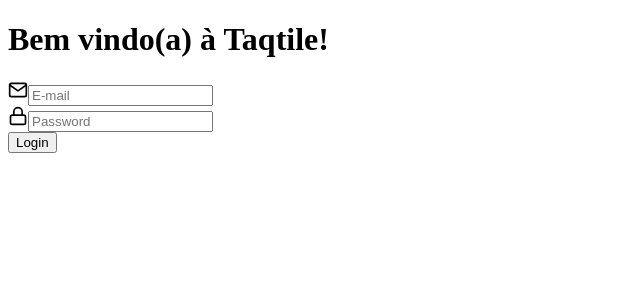
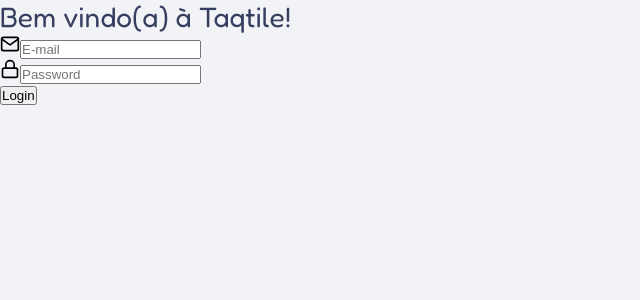
Before and after one commit to indigotech/onboard-nathan-machado, a React (Create React App) app: page /login in a window 1280 px wide. Shown: the top 300 px of the page, without its empty margins (0-640 px from the left). Built offline with nearby package versions, Linux system fonts and the light colour scheme.

Commit message:
Styles setup - Global Styles - Colors and Typography

```diff
--- a/package.json
+++ b/package.json
@@ -26,6 +26,7 @@
     "@types/node": "16.11.26",
     "@types/react": "17.0.39",
     "@types/react-dom": "17.0.13",
+    "@types/styled-components": "5.1.24",
     "@typescript-eslint/eslint-plugin": "5.14.0",
     "@typescript-eslint/parser": "5.14.0",
     "eslint": "8.10.0",
--- a/public/index.html
+++ b/public/index.html
@@ -1,6 +1,9 @@
 <!DOCTYPE html>
 <html lang="en">
   <head>
+    <link rel="preconnect" href="https://fonts.googleapis.com">
+    <link rel="preconnect" href="https://fonts.gstatic.com" crossorigin>
+
     <meta charset="utf-8" />
     <link rel="icon" href="%PUBLIC_URL%/favicon.ico" />
     <meta name="viewport" content="width=device-width, initial-scale=1" />
@@ -9,6 +12,9 @@
       name="description"
       content="Web site created using create-react-app"
     />
+
+    <link href="https://fonts.googleapis.com/css2?family=Fredoka:wght@300;400;600&display=swap" rel="stylesheet">
+
     <link rel="apple-touch-icon" href="%PUBLIC_URL%/logo192.png" />
     <!--
       manifest.json provides metadata used when your web app is installed on a
--- a/src/App.tsx
+++ b/src/App.tsx
@@ -1,9 +1,11 @@
+import { GlobalStyle } from 'app/styles/global';
 import { Outlet } from 'react-router-dom';
 
 function App() {
   return (
     <div className='App'>
       <Outlet />
+      <GlobalStyle />
     </div>
   );
 }
--- /dev/null
+++ b/src/app/styles/colors.ts
@@ -0,0 +1,21 @@
+export enum Color {
+  Black = '#000000',
+  White = '#ffffff',
+
+  Background = '#f1f3f7',
+  BackgroundDark = '#362C28',
+
+  Primary = '#5429cc',
+  Secondary = '#EDFF86',
+  Tertiary = '#FA9F42',
+  Acessory = '#BFCDE0',
+
+  Error = '#e52e4d',
+  Warning = '##e59f2e',
+  Info = '#17a2b8',
+  Success = '#33cc95',
+
+  TextTitle = '#363f5f',
+  TextBody = '#969cb3',
+  TextPlaceholder = '#d0d2d1',
+}
--- /dev/null
+++ b/src/app/styles/global.ts
@@ -0,0 +1,45 @@
+import { createGlobalStyle } from 'styled-components';
+import { Color } from './colors';
+import { FontFamily, FontSize, FontWeight } from './typography';
+
+export const GlobalStyle = createGlobalStyle`
+  * {
+    margin: 0;
+    padding: 0;
+    box-sizing: border-box;
+  }
+
+  body {
+    font-family: ${FontFamily.Primary};
+    font-size: ${FontSize.Medium};
+    font-weight: ${FontWeight.Light};
+    background: ${Color.Background};
+  }
+
+  h1, h2, h3 {
+    font-size: ${FontSize.XXLarge};
+    font-weight: ${FontWeight.Regular};
+    color: ${Color.TextTitle};
+  }
+
+  h4, h5 {
+    font-size: ${FontSize.XLarge};
+    font-weight: ${FontWeight.Regular};
+    color: ${Color.TextTitle};
+  }
+
+  h6 {
+    font-size: ${FontSize.Large};
+    font-weight: ${FontWeight.Light};
+    color: ${Color.TextTitle};
+  }
+
+  strong {
+    font-weight: ${FontWeight.SemiBold};
+  }
+
+  button {
+    cursor: pointer;
+  }
+
+`;
--- /dev/null
+++ b/src/app/styles/typography.ts
@@ -0,0 +1,25 @@
+export enum FontFamily {
+  Primary = 'Fredoka',
+}
+
+export enum FontSize {
+  Small = '13px',
+  Medium = '16px',
+  Large = '18px',
+  XLarge = '22px',
+  XXLarge = '28px',
+}
+
+export enum FontWeight {
+  Light = 300,
+  Regular = 400,
+  SemiBold = 600,
+}
+
+export enum Spacing {
+  XSmall = '4px',
+  Small = '8px',
+  Medium = '12px',
+  Large = '24px',
+  XLarge = '36px',
+}
```
Also changed, not shown: 1 other file (tests, documents, lock files or other folders).
